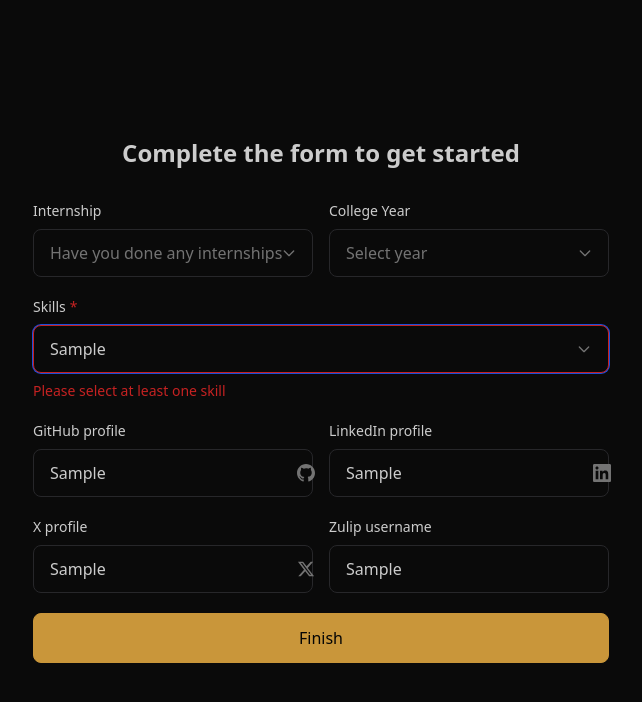
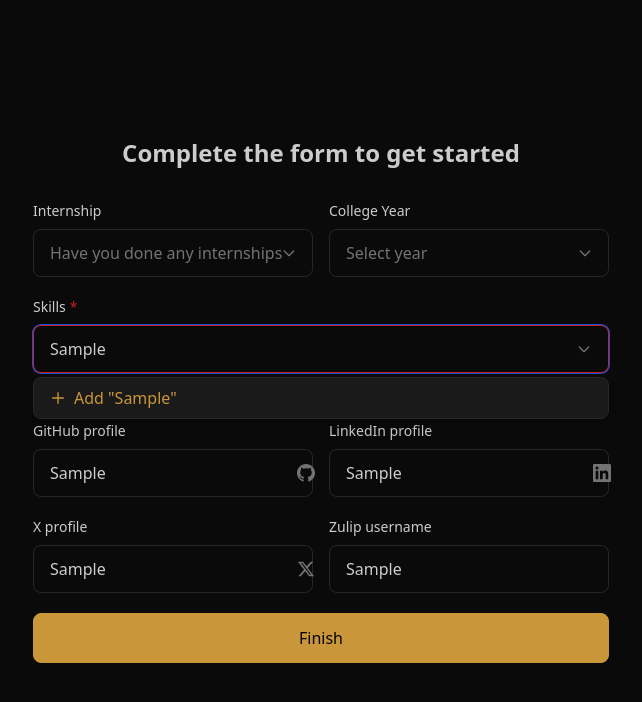
Before and after one commit to akxr-in/akxr-frontend, a Next.js app in the folder frontend/: page /complete-profile in a window 1280 px wide. Both pictures are taken after typing "Sample", "Sample", "Sample", "Sample", "Sample" into the empty fields and a click on the button "Finish". Shown: the top 702 px of the page, without its empty margins (319-961 px from the left). Built offline with nearby package versions, Linux system fonts and the light colour scheme.

Commit message:
feat: enhance CompleteProfilePage with custom skill addition and keyboard navigation

```diff
--- a/frontend/app/complete-profile/page.tsx
+++ b/frontend/app/complete-profile/page.tsx
@@ -98,10 +98,35 @@ export default function CompleteProfilePage() {
             !selectedSkills.includes(skill)
     );
 
+    // Check if the current search term is a valid custom skill
+    const trimmedSearch = skillSearch.trim();
+    const isCustomSkill =
+        trimmedSearch.length > 0 &&
+        !availableSkills.some(
+            (skill) => skill.toLowerCase() === trimmedSearch.toLowerCase()
+        ) &&
+        !selectedSkills.some(
+            (skill) => skill.toLowerCase() === trimmedSearch.toLowerCase()
+        );
+
     const addSkill = (skill: string) => {
-        setValue("skills", [...selectedSkills, skill]);
+        const trimmed = skill.trim();
+        if (trimmed && !selectedSkills.includes(trimmed)) {
+            setValue("skills", [...selectedSkills, trimmed]);
+        }
         setSkillSearch("");
         setShowSkillDropdown(false);
+    };
+
+    const handleKeyDown = (e: React.KeyboardEvent<HTMLInputElement>) => {
+        if (e.key === "Enter") {
+            e.preventDefault();
+            if (isCustomSkill) {
+                addSkill(trimmedSearch);
+            } else if (filteredSkills.length > 0) {
+                addSkill(filteredSkills[0]);
+            }
+        }
     };
 
     const removeSkill = (skillToRemove: string) => {
@@ -171,10 +196,11 @@ export default function CompleteProfilePage() {
                             >
                                 <input
                                     type="text"
-                                    placeholder="Search or select your skills"
+                                    placeholder="Search or add your skills"
                                     value={skillSearch}
                                     onChange={(e) => setSkillSearch(e.target.value)}
                                     onFocus={() => setShowSkillDropdown(true)}
+                                    onKeyDown={handleKeyDown}
                                     className="flex-1 h-full bg-transparent text-text-primary outline-none placeholder:text-text-muted"
                                 />
                                 <svg
@@ -193,8 +219,31 @@ export default function CompleteProfilePage() {
                             </div>
 
                             {/* Dropdown */}
-                            {showSkillDropdown && filteredSkills.length > 0 && (
+                            {showSkillDropdown && (filteredSkills.length > 0 || isCustomSkill) && (
                                 <div className="absolute z-10 w-full mt-1 bg-bg-secondary border border-border-default rounded-md shadow-lg max-h-48 overflow-y-auto">
+                                    {/* Custom skill option */}
+                                    {isCustomSkill && (
+                                        <button
+                                            type="button"
+                                            onClick={() => addSkill(trimmedSearch)}
+                                            className="w-full text-left px-4 py-2 text-brand hover:bg-bg-elevated transition-colors cursor-pointer flex items-center gap-2"
+                                        >
+                                            <svg
+                                                className="w-4 h-4"
+                                                fill="none"
+                                                stroke="currentColor"
+                                                viewBox="0 0 24 24"
+                                            >
+                                                <path
+                                                    strokeLinecap="round"
+                                                    strokeLinejoin="round"
+                                                    strokeWidth={2}
+                                                    d="M12 4v16m8-8H4"
+                                                />
+                                            </svg>
+                                            Add &quot;{trimmedSearch}&quot;
+                                        </button>
+                                    )}
                                     {filteredSkills.map((skill) => (
                                         <button
                                             key={skill}
```
